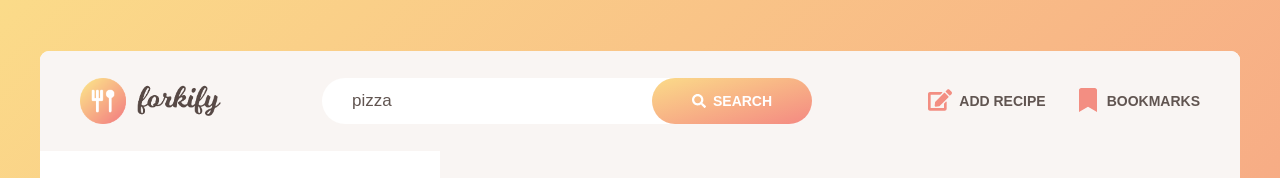
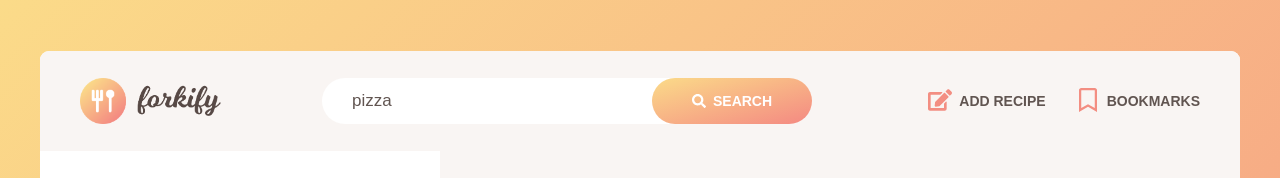
Before and after one commit to Demandtech/forktify-React-Js, a React (Vite) app: page / in a window 1280 px wide. Shown: the top 178 px of the page. Built offline with nearby package versions, Linux system fonts and the light colour scheme.

Commit message:
feat: bookmark feature implementation

```diff
--- a/src/components/Details.jsx
+++ b/src/components/Details.jsx
@@ -1,14 +1,50 @@
-import React from 'react'
+import React, { useState } from 'react'
 import styled from 'styled-components'
-import {FaClock} from 'react-icons/fa'
+import { FaRegClock, FaBookmark, FaRegBookmark } from 'react-icons/fa'
+import { CiCirclePlus, CiCircleMinus } from 'react-icons/ci'
+import { FiUsers } from 'react-icons/fi'
+import { useGlobalContext } from '../context'
 
-const Details = ({cooking_time, serving}) => {
+const Details = ({ cooking_time, servings, id, bookmark}) => {
+  const [serve, setServe] = useState(servings)
+
+  const { setBookmark} = useGlobalContext()
+
+  const increaseServe = () => {
+    setServe((oldserve) => oldserve + 1)
+  }
+
+  const decreaseServe = () => {
+    if (serve > 1) {
+      setServe((oldserve) => oldserve - 1)
+    } else {
+      setServe(1)
+    }
+  }
   return (
     <Wrapper>
-       <div className="info">
-          <FaClock />
-          <p>{cooking_time} Minutes</p>
+      <div className='info'>
+        <FaRegClock className='icon' />
+        <p>{cooking_time}</p>
+        <span>Minutes</span>
+      </div>
+      <div className='info'>
+        <FiUsers className='icon' />
+        <p>{serve}</p>
+        <span>Servings</span>
+
+        <div className='info-btns'>
+          <div>
+            <CiCircleMinus className='icon' onClick={decreaseServe} />
+          </div>
+          <div>
+            <CiCirclePlus className='icon' onClick={increaseServe} />
+          </div>
         </div>
+      </div>
+      <div className='bookmark-btn' onClick={()=> setBookmark(id)}>
+       {bookmark ? <FaRegBookmark className='icon' /> : <FaBookmark  className='icon'/>}
+      </div>
     </Wrapper>
   )
 }
@@ -27,6 +63,54 @@ const Wrapper = styled.article`
     &:not(:last-child) {
       margin-right: 4.5rem;
     }
+    .icon {
+      height: 2.35rem;
+      width: 2.35rem;
+      color: var(--color-primary);
+      margin-right: 1.15rem;
+    }
+
+    p {
+      margin-right: 0.5rem;
+      font-weight: 700;
+    }
+
+    .info-btns {
+      display: flex;
+      margin-left: 1.6rem;
+      //transform: translateY(-1px);
+      gap: 1rem;
+      align-items: center;
+
+      .icon {
+        margin: 0;
+        color: var(--color-primary);
+      }
+    }
+  }
+
+  .bookmark-btn {
+    background: var(--gradient);
+    display: flex;
+    align-items: center;
+    justify-content: center;
+    height: 4rem;
+    width: 4rem;
+    border-radius: 10rem;
+    cursor: pointer;
+    margin-left: auto;
+    margin-right: 1.75rem;
+    transition: all 0.2s;
+
+    &:hover {
+      transform: scale(1.05);
+    }
+
+    .icon {
+      height: 2.25rem;
+      width: 2.25rem;
+      color: var(--white);
+    }
   }
 `
 
--- a/src/components/Header.jsx
+++ b/src/components/Header.jsx
@@ -1,4 +1,4 @@
-import { FaSearch, FaEdit, FaBookmark } from 'react-icons/fa'
+import { FaSearch, FaEdit, FaRegBookmark } from 'react-icons/fa'
 import logo from '../assets/logo.png'
 import styled from 'styled-components'
 import { useGlobalContext } from '../context'
@@ -39,7 +39,7 @@ export const Header = () => {
           </li>
           <li>
             <button>
-              <FaBookmark  className='icon'/>
+              <FaRegBookmark  className='icon'/>
               <span> BOOKMARKS</span>
             </button>
           </li>
--- a/src/components/Loading.jsx
+++ b/src/components/Loading.jsx
@@ -1,6 +1,5 @@
 import React from 'react'
 import styled from 'styled-components'
-import { FaSpinner } from 'react-icons/fa'
 import {InfinitySpin} from 'react-loader-spinner'
 
 const Loading = () => {
--- a/src/components/SingleRecipe.jsx
+++ b/src/components/SingleRecipe.jsx
@@ -14,7 +14,7 @@ const SingleRecipe = () => {
     image_url,
     ingredients,
     publisher,
-    serving,
+    servings,
     source_url,
     title,
   } = singleRecipe
--- a/src/context.jsx
+++ b/src/context.jsx
@@ -1,4 +1,10 @@
-import { createContext, useContext, useReducer, useState } from 'react'
+import {
+  createContext,
+  useContext,
+  useEffect,
+  useReducer,
+  useState,
+} from 'react'
 import { reducer } from './reducer'
 import paginate from './utils'
 
@@ -9,7 +15,7 @@ const initialState = {
   isSingleLoading: false,
   recipes: [],
   singleRecipe: {},
-  bookmarks: [],
+  bookmarkList: [],
 }
 
 const url = 'https://forkify-api.herokuapp.com/api/v2/recipes'
@@ -17,13 +23,12 @@ const Api_key = 'f6bcdc3c-0d49-4457-86c0-f537a6ca6ae1'
 
 export const RecipeProvider = ({ children }) => {
   const [state, dispatch] = useReducer(reducer, initialState)
+  //const [bookmark, setBookmark] = useState(false)
 
   const fetchRecipes = async (query) => {
     dispatch({ type: 'START_LOADING' })
     try {
-      const response = await fetch(
-        `${url}?search=${query}&key=${Api_key}`
-      )
+      const response = await fetch(`${url}?search=${query}&key=${Api_key}`)
       const data = await response.json()
       console.log(data)
       dispatch({ type: 'GET_RECIPES', payload: paginate(data.data.recipes) })
@@ -36,7 +41,7 @@ export const RecipeProvider = ({ children }) => {
   }
 
   const fetchSingleRecipe = async (id) => {
-     dispatch({type: 'START_SINGLE_LOADING'})
+    dispatch({ type: 'START_SINGLE_LOADING' })
     try {
       const request = await fetch(`${url}/${id}?key=${Api_key}`)
       const data = await request.json()
@@ -44,13 +49,28 @@ export const RecipeProvider = ({ children }) => {
       console.log(data)
     } catch (err) {
       console.log(err)
-      dispatch({type: 'STOP_SINGLE_LOADING'})
+      dispatch({ type: 'STOP_SINGLE_LOADING' })
     }
   }
 
+  const setBookmark = (id) => {
+    if (state.singleRecipe.bookmark) {
+      dispatch({ type: 'REMOVE_BOOKMARK', payload: id })
+    } else {
+      dispatch({ type: 'ADD_BOOKMARK', payload: id })
+    }
+  }
+
+  //  useEffect(()=> {
+  // if (bookmark) {
+  //   dispatch({ type: 'REMOVE_BOOKMARK', payload: id })
+  // } else {
+  //   dispatch({ type: 'ADD_BOOKMARK', payload: id })
+  // }
+  //  }, [bookmark])
   return (
     <RecipeContext.Provider
-      value={{ ...state, fetchRecipes, fetchSingleRecipe }}
+      value={{ ...state, fetchRecipes, fetchSingleRecipe, setBookmark }}
     >
       {children}
     </RecipeContext.Provider>
--- a/src/reducer.jsx
+++ b/src/reducer.jsx
@@ -12,6 +12,27 @@ export const reducer = (state, action) => {
       return { ...state, isSingleLoading: true }
     case 'STOP_SINGLE_LOADING':
       return { ...state, isSingleLoading: false }
+    case 'ADD_BOOKMARK':
+      let allArray = state.recipes.flat()
+      return {
+        ...state,
+        singleRecipe: { ...state.singleRecipe, bookmark: true },
+        bookmarkList: [
+          ...state.bookmarkList,
+          allArray.find((recipe) => recipe.id == action.payload),
+        ],
+      }
+    case 'REMOVE_BOOKMARK':
+      return {
+        ...state,
+        singleRecipe: {
+          ...state.singleRecipe,
+          bookmark: !state.singleRecipe.bookmark,
+        },
+        bookmarkList: state.bookmarkList.filter(
+          (recipe) => recipe.id !== action.payload
+        ),
+      }
   }
   return state
 }
```
